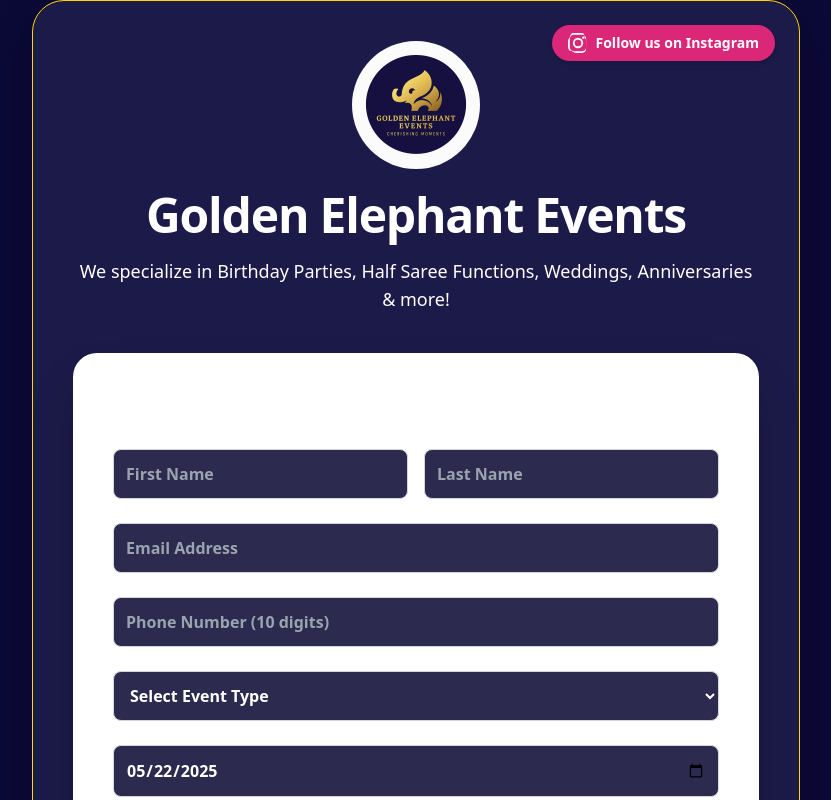
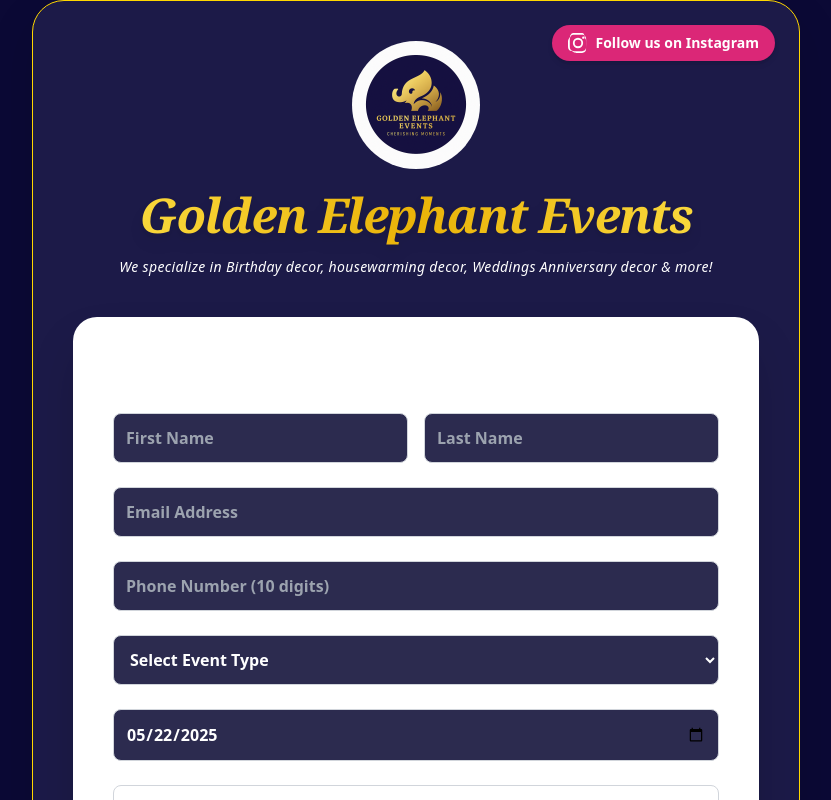
Before and after one commit to bodapativc/geerva, a Next.js app: page / in a window 1280 px wide. Shown: the top 800 px of the page, without its empty margins (224-1055 px from the left). Built offline with nearby package versions, Linux system fonts and the light colour scheme.

Commit message:
Update EventDecorBooking.js

```diff
--- a/components/EventDecorBooking.js
+++ b/components/EventDecorBooking.js
@@ -102,8 +102,8 @@
 
 <div className="text-center mb-10">
   <img src="/logo.png" alt="Golden Elephant Events Logo" className="mx-auto mb-4 w-32 h-32 rounded-full object-contain" />
-          <h1 className="text-5xl font-extrabold text-white tracking-tight leading-tight">Golden Elephant Events</h1>
-          <p className="text-lg text-white mt-3">We specialize in Birthday Parties, Half Saree Functions, Weddings, Anniversaries & more!</p>
+          <h1 className="text-5xl font-extrabold tracking-tight leading-tight font-serif italic drop-shadow-lg bg-gradient-to-r from-yellow-300 via-yellow-500 to-yellow-300 bg-clip-text text-transparent">Golden Elephant Events</h1>
+          <p className="text-sm text-white mt-3 italic font-medium tracking-wide">We specialize in Birthday decor, housewarming decor, Weddings Anniversary decor & more!</p>
         </div>
 
         <Card>
```
